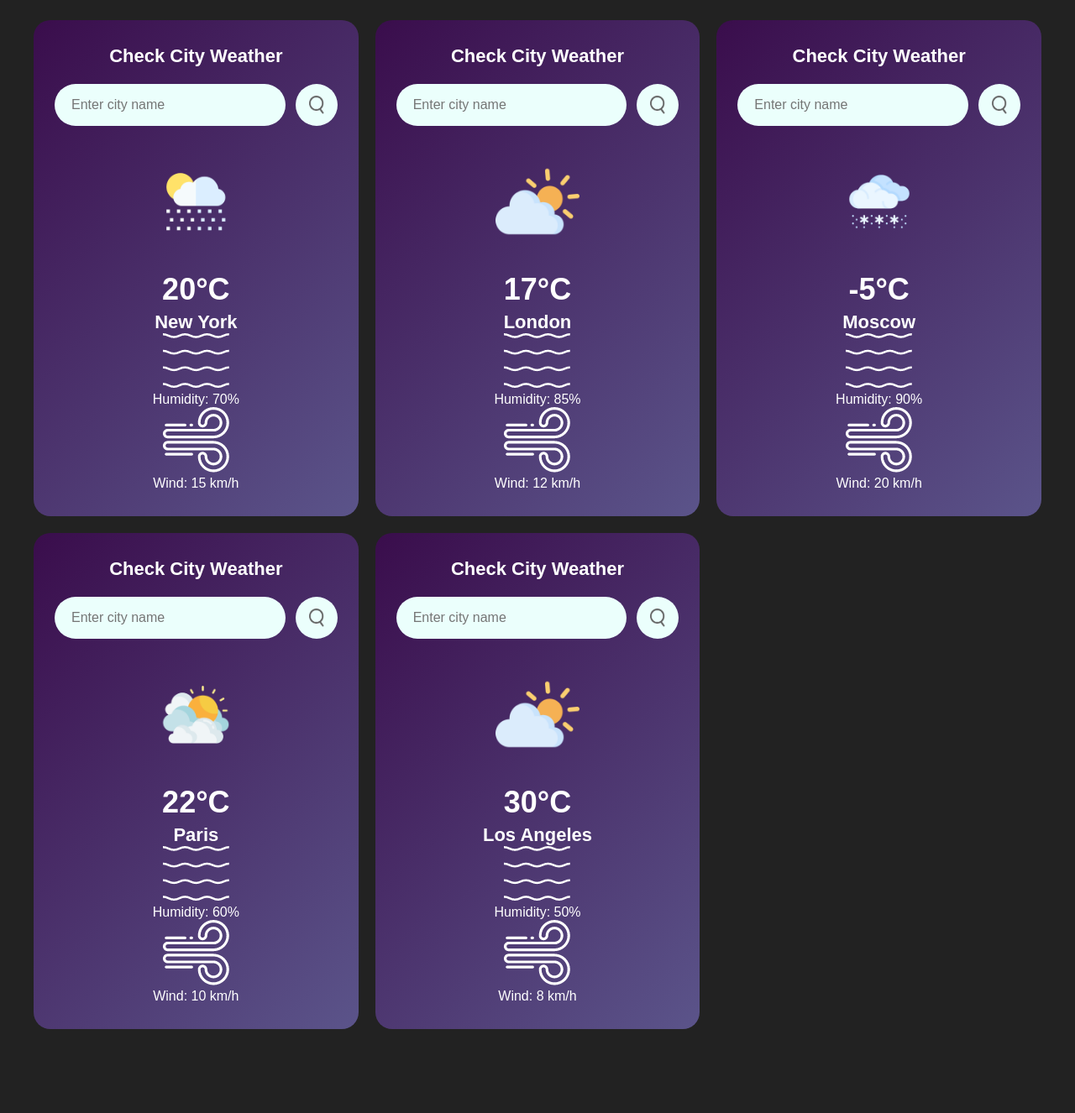
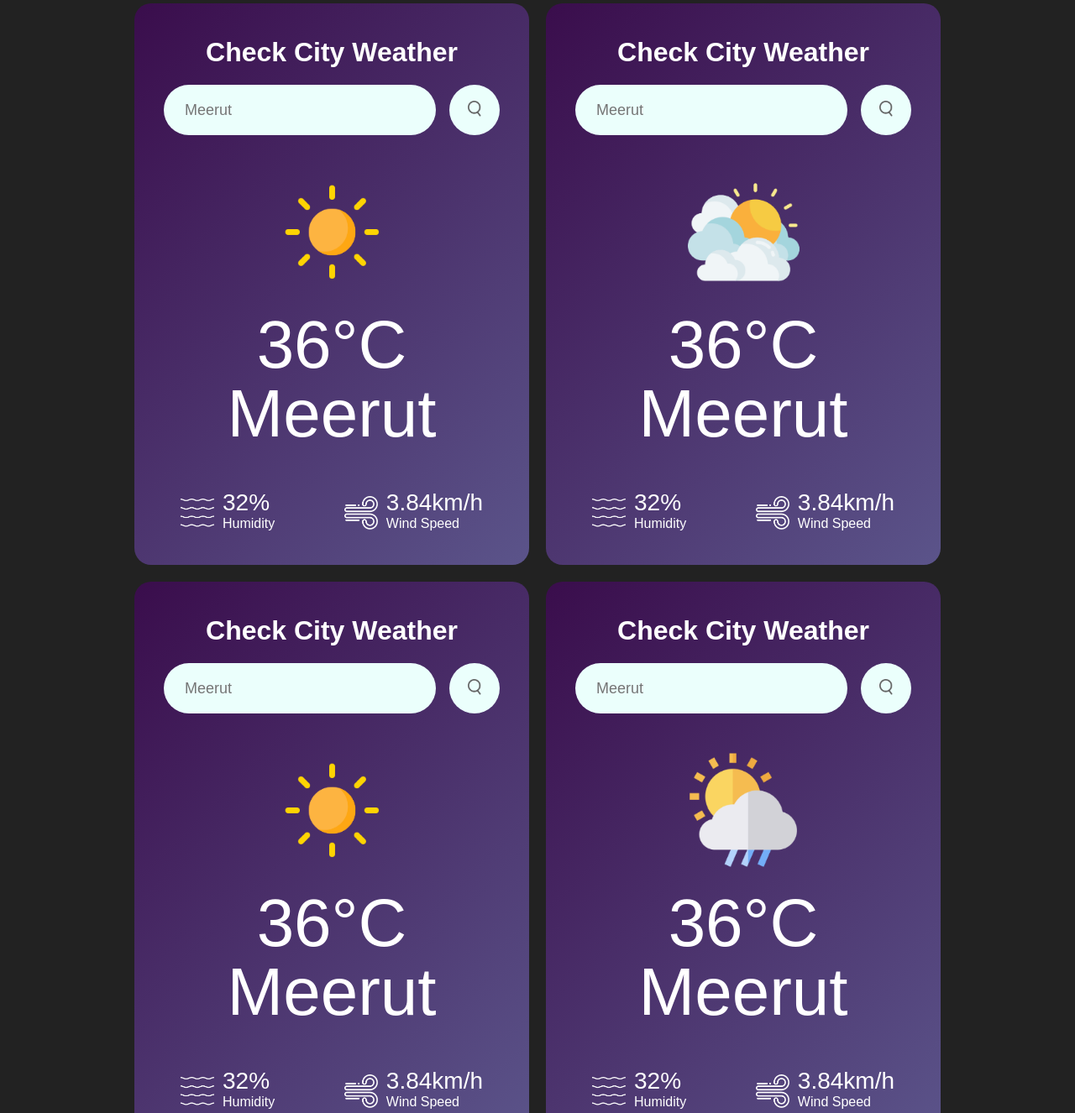
Before and after one commit to SatyamPanchal1820/ApexPlanet-3, a plain HTML site: page index.html in a window 1280 px wide. Shown: the part 16-1342 px from the top of the page at 84% size. Before the commit the page ends 1282 px from the top, so only its background shows below. Drawn offline with Linux system fonts and the light colour scheme.

Commit message:
Responsive

```diff
--- a/index.html
+++ b/index.html
@@ -1,131 +1,208 @@
-<!DOCTYPE html>
-<html lang="en">
+<!DOCTYPE html><html lang="en">
 <head>
-  <meta charset="UTF-8" />
-  <meta name="viewport" content="width=device-width, initial-scale=1.0"/>
-  <title>Weather Cards</title>
-  <link rel="stylesheet" href="style.css" />
+  <meta charset="UTF-8">
+  <meta name="viewport" content="width=device-width, initial-scale=1.0">
+  <title>Online Weather Application</title>
+  <link rel="stylesheet" href="style.css">
 </head>
 <body>
-
   <div class="cards-container">
 
     <div class="card">
       <h1 class="title">Check City Weather</h1>
       <div class="search">
-        <input type="text" placeholder="Enter city name" spellcheck="false" />
-        <button><img src="images/search.png" alt="search" /></button>
+        <input type="text" placeholder="Meerut" spellcheck="false">
+        <button><img src="images/search.png"></button>
       </div>
-      <div class="weather">
-        <img src="images/rain.png" alt="Rain" class="weather-icon" />
-        <h1 class="temp">20°C</h1>
-        <h2 class="city">New York</h2>
+      <div class="error">
+        <p>Invalid city name</p>
+      </div>
+      <div class="weather" style="display: block">
+        <img src="images/clear.png" alt="weather icon" class="weather-icon">
+        <h1 class="temp">36°C</h1>
+        <h2 class="city">Meerut</h2>
         <div class="details">
-          <div class="humidity">
-            <img src="images/humidity.png" alt="Humidity Icon" />
-            <p>Humidity: 70%</p>
+          <div class="col">
+            <img src="images/humidity.png" alt="humidity icon">
+            <div>
+              <p class="humidity">32%</p>
+              <p>Humidity</p>
             </div>
-          <div class="wind">
-            <img src="images/wind.png" alt="Wind Icon" />
-            <p>Wind: 15 km/h</p>
+          </div>
+          <div class="col">
+            <img src="images/wind.png" alt="wind icon">
+            <div>
+              <p class="wind">3.84km/h</p>
+              <p>Wind Speed</p>
+            </div>
+          </div>
+        </div>
+      </div>
+    </div><!-- Card 2 -->
+<div class="card">
+  <h1 class="title">Check City Weather</h1>
+  <div class="search">
+    <input type="text" placeholder="Meerut" spellcheck="false">
+    <button><img src="images/search.png"></button>
+  </div>
+  <div class="error">
+    <p>Invalid city name</p>
+  </div>
+  <div class="weather" style="display: block">
+    <img src="images/clouds.png" alt="weather icon" class="weather-icon">
+    <h1 class="temp">36°C</h1>
+    <h2 class="city">Meerut</h2>
+    <div class="details">
+      <div class="col">
+        <img src="images/humidity.png" alt="humidity icon">
+        <div>
+          <p class="humidity">32%</p>
+          <p>Humidity</p>
+        </div>
+      </div>
+      <div class="col">
+        <img src="images/wind.png" alt="wind icon">
+        <div>
+          <p class="wind">3.84km/h</p>
+          <p>Wind Speed</p>
+        </div>
       </div>
     </div>
   </div>
 </div>
 
+
 <div class="card">
   <h1 class="title">Check City Weather</h1>
   <div class="search">
-        <input type="text" placeholder="Enter city name" spellcheck="false" />
-        <button><img src="images/search.png" alt="search" /></button>
+    <input type="text" placeholder="Meerut" spellcheck="false">
+    <button><img src="images/search.png"></button>
   </div>
-      <div class="weather">
-        <img src="images/mist.png" alt="Mist" class="weather-icon" />
-        <h1 class="temp">17°C</h1>
-        <h2 class="city">London</h2>
+  <div class="error">
+    <p>Invalid city name</p>
+  </div>
+  <div class="weather" style="display: block">
+    <img src="images/clear.png" alt="weather icon" class="weather-icon">
+    <h1 class="temp">36°C</h1>
+    <h2 class="city">Meerut</h2>
     <div class="details">
-          <div class="humidity">
-            <img src="images/humidity.png" alt="Humidity Icon" />
-            <p>Humidity: 85%</p>
+      <div class="col">
+        <img src="images/humidity.png" alt="humidity icon">
+        <div>
+          <p class="humidity">32%</p>
+          <p>Humidity</p>
         </div>
-          <div class="wind">
-            <img src="images/wind.png" alt="Wind Icon" />
-            <p>Wind: 12 km/h</p>
+      </div>
+      <div class="col">
+        <img src="images/wind.png" alt="wind icon">
+        <div>
+          <p class="wind">3.84km/h</p>
+          <p>Wind Speed</p>
+        </div>
       </div>
     </div>
   </div>
 </div>
 
+
 <div class="card">
   <h1 class="title">Check City Weather</h1>
   <div class="search">
-        <input type="text" placeholder="Enter city name" spellcheck="false" />
-        <button><img src="images/search.png" alt="search" /></button>
+    <input type="text" placeholder="Meerut" spellcheck="false">
+    <button><img src="images/search.png"></button>
   </div>
-      <div class="weather">
-        <img src="images/snow.png" alt="Snow" class="weather-icon" />
-        <h1 class="temp">-5°C</h1>
-        <h2 class="city">Moscow</h2>
+  <div class="error">
+    <p>Invalid city name</p>
+  </div>
+  <div class="weather" style="display: block">
+    <img src="images/drizzle.png" alt="weather icon" class="weather-icon">
+    <h1 class="temp">36°C</h1>
+    <h2 class="city">Meerut</h2>
     <div class="details">
-          <div class="humidity">
-            <img src="images/humidity.png" alt="Humidity Icon" />
-            <p>Humidity: 90%</p>
+      <div class="col">
+        <img src="images/humidity.png" alt="humidity icon">
+        <div>
+          <p class="humidity">32%</p>
+          <p>Humidity</p>
         </div>
-          <div class="wind">
-            <img src="images/wind.png" alt="Wind Icon" />
-            <p>Wind: 20 km/h</p>
+      </div>
+      <div class="col">
+        <img src="images/wind.png" alt="wind icon">
+        <div>
+          <p class="wind">3.84km/h</p>
+          <p>Wind Speed</p>
+        </div>
       </div>
     </div>
   </div>
 </div>
 
+
 <div class="card">
   <h1 class="title">Check City Weather</h1>
   <div class="search">
-        <input type="text" placeholder="Enter city name" spellcheck="false" />
-        <button><img src="images/search.png" alt="search" /></button>
+    <input type="text" placeholder="Meerut" spellcheck="false">
+    <button><img src="images/search.png"></button>
   </div>
-      <div class="weather">
-        <img src="images/clouds.png" alt="Cloudy" class="weather-icon" />
-        <h1 class="temp">22°C</h1>
-        <h2 class="city">Paris</h2>
+  <div class="error">
+    <p>Invalid city name</p>
+  </div>
+  <div class="weather" style="display: block">
+    <img src="images/rain.png" alt="weather icon" class="weather-icon">
+    <h1 class="temp">36°C</h1>
+    <h2 class="city">Meerut</h2>
     <div class="details">
-          <div class="humidity">
-            <img src="images/humidity.png" alt="Humidity Icon" />
-            <p>Humidity: 60%</p>
+      <div class="col">
+        <img src="images/humidity.png" alt="humidity icon">
+        <div>
+          <p class="humidity">32%</p>
+          <p>Humidity</p>
         </div>
-          <div class="wind">
-            <img src="images/wind.png" alt="Wind Icon" />
-            <p>Wind: 10 km/h</p>
+      </div>
+      <div class="col">
+        <img src="images/wind.png" alt="wind icon">
+        <div>
+          <p class="wind">3.84km/h</p>
+          <p>Wind Speed</p>
+        </div>
       </div>
     </div>
   </div>
 </div>
 
+
 <div class="card">
   <h1 class="title">Check City Weather</h1>
   <div class="search">
-        <input type="text" placeholder="Enter city name" spellcheck="false" />
-        <button><img src="images/search.png" alt="search" /></button>
+    <input type="text" placeholder="Meerut" spellcheck="false">
+    <button><img src="images/search.png"></button>
   </div>
-      <div class="weather">
-        <img src="images/mist.png" alt="Sunny" class="weather-icon" />
-        <h1 class="temp">30°C</h1>
-        <h2 class="city">Los Angeles </h2>
+  <div class="error">
+    <p>Invalid city name</p>
+  </div>
+  <div class="weather" style="display: block">
+    <img src="images/snow.png" alt="weather icon" class="weather-icon">
+    <h1 class="temp">36°C</h1>
+    <h2 class="city">Meerut</h2>
     <div class="details">
-          <div class="humidity">
-            <img src="images/humidity.png" alt="Humidity Icon" />
-            <p>Humidity: 50%</p>
+      <div class="col">
+        <img src="images/humidity.png" alt="humidity icon">
+        <div>
+          <p class="humidity">32%</p>
+          <p>Humidity</p>
         </div>
-          <div class="wind">
-            <img src="images/wind.png" alt="Wind Icon" />
-            <p>Wind: 8 km/h</p>
+      </div>
+      <div class="col">
+        <img src="images/wind.png" alt="wind icon">
+        <div>
+          <p class="wind">3.84km/h</p>
+          <p>Wind Speed</p>
+        </div>
       </div>
     </div>
   </div>
 </div>
 
   </div>
-
 </body>
 </html>
--- a/style.css
+++ b/style.css
@@ -1,5 +1,4 @@
-/* Reset and base styles */
-* {
+*{
     margin: 0;
     padding: 0;
     font-family: 'Poppins', sans-serif;
@@ -8,45 +7,48 @@
 
 body {
     background: #222;
-    color: #fff;
 }
 
-/* Container for all cards */
+
 .cards-container {
-    display: grid;
-    grid-template-columns: repeat(auto-fit, minmax(300px, 1fr));
+    display: flex;
+    flex-wrap: wrap;
+    justify-content: center;
     gap: 20px;
-    padding: 40px;
-    max-width: 1400px;
-    margin: auto;
+    padding: 20px;
 }
 
-/* Unified card style */
+
 .card {
+    flex: 1 1 calc(33.333% - 40px);
+    max-width: 470px;
     background: linear-gradient(135deg, #3a0d4c, #5b548a);
+    color: #fff;
     border-radius: 20px;
-    padding: 30px 25px;
+    padding: 40px 35px;
     text-align: center;
-    transition: transform 0.3s ease;
+    box-sizing: border-box;
 }
 
-.card:hover {
-    transform: translateY(-5px);
+
+@media (max-width: 992px) {
+    .card {
+        flex: 1 1 calc(50% - 40px);
+    }
 }
 
-/* Title */
-.title {
-    margin-bottom: 20px;
-    font-size: 22px;
+
+@media (max-width: 600px) {
+    .card {
+        flex: 1 1 100%;
+    }
 }
 
-/* Search box */
 .search {
     width: 100%;
     display: flex;
     align-items: center;
     justify-content: space-between;
-    margin-bottom: 20px;
 }
 
 .search input {
@@ -54,12 +56,12 @@ body {
     outline: 0;
     background: #ebfffc;
     color: #555;
-    padding: 10px 20px;
-    height: 50px;
-    border-radius: 25px;
+    padding: 10px 25px;
+    height: 60px;
+    border-radius: 30px;
     flex: 1;
-    margin-right: 12px;
-    font-size: 16px;
+    margin-right: 16px;
+    font-size: 18px;
 }
 
 .search button {
@@ -67,30 +69,67 @@ body {
     outline: 0;
     background: #ebfffc;
     border-radius: 50%;
-    width: 50px;
-    height: 50px;
+    width: 60px;
+    height: 60px;
     cursor: pointer;
-    display: flex;
-    align-items: center;
-    justify-content: center;
 }
 
 .search button img {
-    width: 18px;
+    width: 16px;
 }
 
-/* Weather content */
 .weather-icon {
-    width: 100px;
-    margin: 20px auto;
+    width: 170px;
+    margin-top: 30px;
 }
 
-.temp {
-    font-size: 36px;
-    margin-top: 10px;
+.weather h1 {
+    font-size: 80px;
+    font-weight: 500;
 }
 
-.city {
-    font-size: 22px;
-    margin-top: 5px;
+.weather h2 {
+    font-size: 80px;
+    font-weight: 500;
+    margin-top: -10px;
 }
+
+.details {
+    display: flex;
+    align-items: center;
+    justify-content: space-between;
+    padding: 0 20px;
+    margin-top: 50px;
+}
+
+.col {
+    display: flex;
+    align-items: center;
+    text-align: left;
+}
+
+.col img {
+    width: 40px;
+    margin-right: 10px;
+}
+
+.humidity, .wind {
+    font-size: 28px;
+    margin-top: -6px;
+}
+
+.weather {
+    display: none;
+}
+
+.error {
+    text-align: left;
+    margin-left: 10px;
+    font-size: 14px;
+    margin-top: 10px;
+    display: none;
+}
+
+.title {
+    margin-bottom: 20px;
+}
```
Lines whose indentation alone changed are shown as unchanged.
